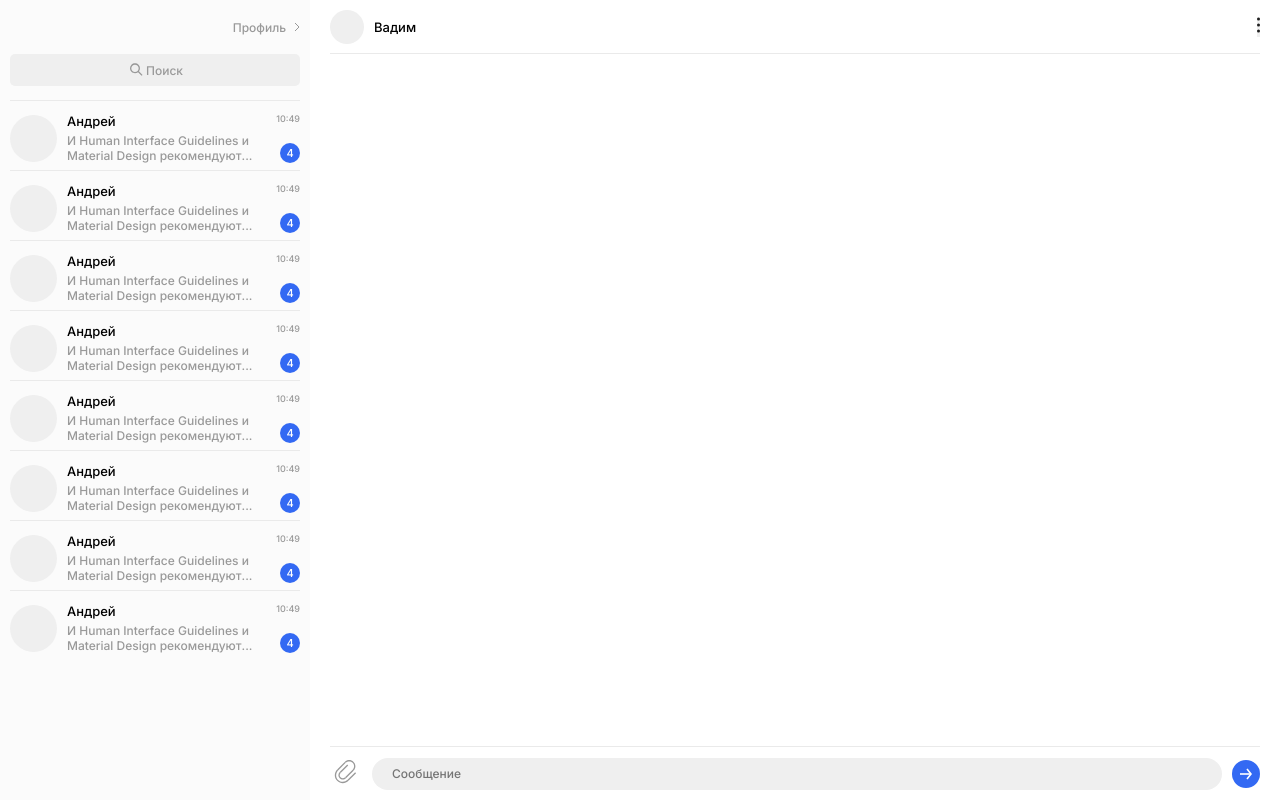
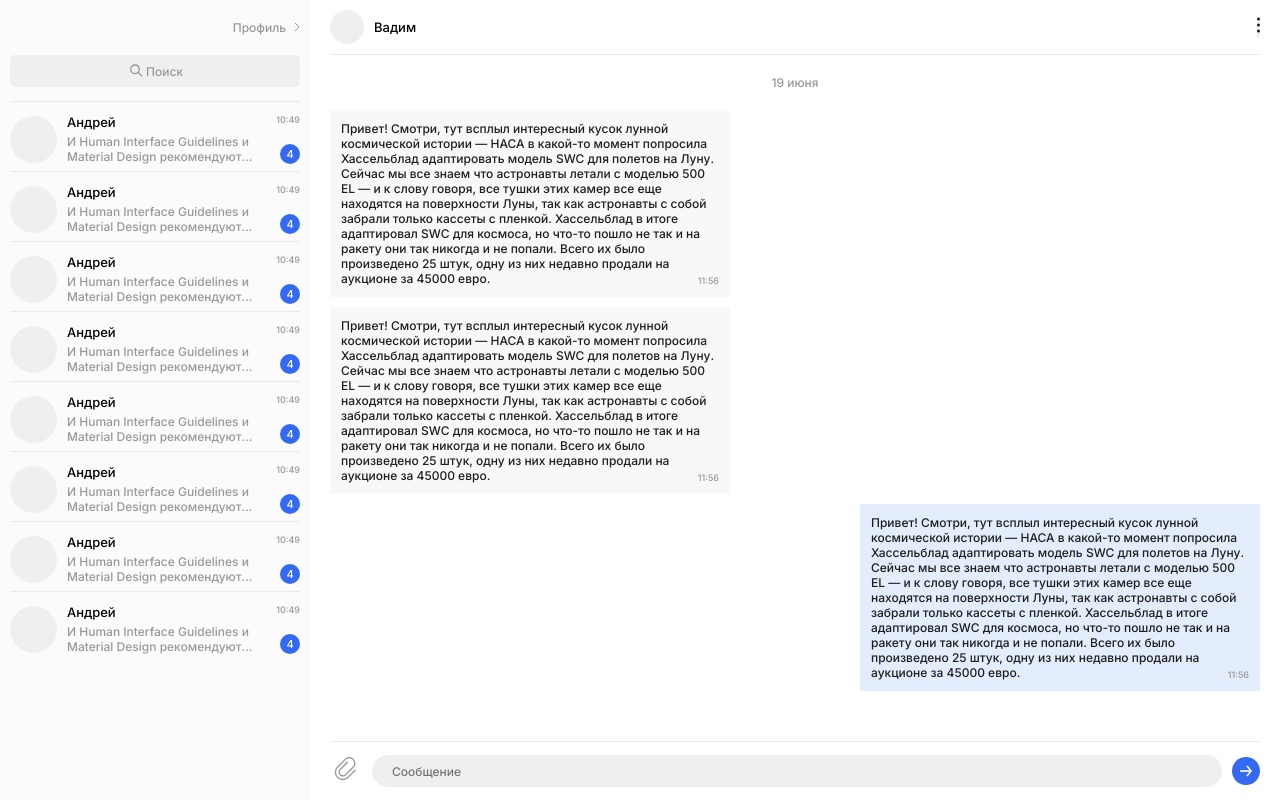
Before and after one commit to evtkhvch/no-framework-simple-messanger, a website: page static/chat/chat.html in a window 1280 px wide. Drawn offline with Linux system fonts and the light colour scheme.

Commit message:
feature: select chat

```diff
--- a/static/chat/chat.css
+++ b/static/chat/chat.css
@@ -2,8 +2,6 @@
     flex-grow: 1;
     display: flex;
     flex-direction: column;
-    height: 100%;
-    overflow: auto;
     padding: 0 20px;
 }
 
@@ -11,7 +9,7 @@
     display: flex;
     align-items: center;
     justify-content: space-between;
-    height: 54px;
+    padding: 10px 0;
     border-bottom: 1px solid #EAEAEA;
 }
 
@@ -30,6 +28,9 @@
 }
 
 .chat__content {
+    height: calc(100% - 58px);
+    display: flex;
+    flex-direction: column;
     flex-grow: 1;
 }
 
@@ -43,16 +44,29 @@
     content: url("../assets/icons/more.svg");
 }
 
+.chat__dialog {
+    display: flex;
+    flex-direction: column;
+    flex-grow: 1;
+    overflow: auto;
+}
+
 .chat__footer {
-    height: 54px;
+    padding: 11px 0;
     border-top: 1px solid #EAEAEA;
     display: flex;
     align-items: center;
 }
 
+.chat__footer-icon {
+    background-color: var(--white);
+    outline: none;
+    border: 0;
+    cursor: pointer;
+}
+
 .chat__footer-icon:after {
     content: url("../assets/icons/pin.svg");
-    cursor: pointer;
 }
 
 .chat__footer-message {
@@ -81,3 +95,12 @@
 .chat__footer-submit:after {
     content: url("../assets/icons/arrow-right.svg");
 }
+
+.chat__date {
+    display: flex;
+    align-items: center;
+    justify-content: center;
+    font-size: 12px;
+    padding: 20px 0;
+    color: var(--grey);
+}
--- a/static/chat/chat.html
+++ b/static/chat/chat.html
@@ -9,6 +9,7 @@
     <link rel="stylesheet" href="../styles/search-bar.css">
     <link rel="stylesheet" href="../styles/chats-bar.css">
     <link rel="stylesheet" href="../styles/user-card.css">
+    <link rel="stylesheet" href="../styles/message.css">
     <link rel="stylesheet" href="chat.css">
 </head>
 <body>
@@ -121,9 +122,69 @@
                 </div>
                 <button type="button" class="chat__options"></button>
             </header>
+            <div class="chat__dialog">
+                <div class="chat__date">19 июня</div>
+                <div class="message incoming">
+                    <div class="message__content">
+                        <div class="message__text">
+                            Привет! Смотри, тут всплыл интересный кусок лунной космической истории — НАСА в какой-то
+                            момент
+                            попросила Хассельблад адаптировать модель SWC для полетов на Луну. Сейчас мы все знаем что
+                            астронавты летали с моделью 500 EL — и к слову говоря, все тушки этих камер все еще
+                            находятся на
+                            поверхности Луны, так как астронавты с собой забрали только кассеты с пленкой.
+
+                            Хассельблад в итоге адаптировал SWC для космоса, но что-то пошло не так и на ракету они так
+                            никогда
+                            и не попали. Всего их было произведено 25 штук, одну из них недавно продали на аукционе за
+                            45000
+                            евро.
+                            <div class="message__date">11:56</div>
+                        </div>
+                    </div>
+                </div>
+                <div class="message incoming">
+                    <div class="message__content">
+                        <div class="message__text">
+                            Привет! Смотри, тут всплыл интересный кусок лунной космической истории — НАСА в какой-то
+                            момент
+                            попросила Хассельблад адаптировать модель SWC для полетов на Луну. Сейчас мы все знаем что
+                            астронавты летали с моделью 500 EL — и к слову говоря, все тушки этих камер все еще
+                            находятся на
+                            поверхности Луны, так как астронавты с собой забрали только кассеты с пленкой.
+
+                            Хассельблад в итоге адаптировал SWC для космоса, но что-то пошло не так и на ракету они так
+                            никогда
+                            и не попали. Всего их было произведено 25 штук, одну из них недавно продали на аукционе за
+                            45000
+                            евро.
+                            <div class="message__date">11:56</div>
+                        </div>
+                    </div>
+                </div>
+                <div class="message outgoing">
+                    <div class="message__content">
+                        <div class="message__text">
+                            Привет! Смотри, тут всплыл интересный кусок лунной космической истории — НАСА в какой-то
+                            момент
+                            попросила Хассельблад адаптировать модель SWC для полетов на Луну. Сейчас мы все знаем что
+                            астронавты летали с моделью 500 EL — и к слову говоря, все тушки этих камер все еще
+                            находятся на
+                            поверхности Луны, так как астронавты с собой забрали только кассеты с пленкой.
+
+                            Хассельблад в итоге адаптировал SWC для космоса, но что-то пошло не так и на ракету они так
+                            никогда
+                            и не попали. Всего их было произведено 25 штук, одну из них недавно продали на аукционе за
+                            45000
+                            евро.
+                            <div class="message__date">11:56</div>
+                        </div>
+                    </div>
+                </div>
+            </div>
         </div>
         <footer class="chat__footer">
-            <i class="chat__footer-icon"></i>
+            <button class="chat__footer-icon"></button>
             <input class="chat__footer-message" type="text" placeholder="Сообщение">
             <button type="button" class="chat__footer-submit"></button>
         </footer>
--- a/static/styles/chats-bar.css
+++ b/static/styles/chats-bar.css
@@ -13,7 +13,7 @@
 }
 
 .chats-bar__header {
-    height: 54px;
+    padding: 20px 0;
     display: flex;
     align-items: center;
     justify-content: flex-end;
--- /dev/null
+++ b/static/styles/message.css
@@ -0,0 +1,39 @@
+.message {
+    display: flex;
+}
+
+.message__text {
+    position: relative;
+    font-size: 12px;
+    color: #1E1E1E;
+}
+
+.message__date {
+    position: absolute;
+    bottom: 0;
+    right: 0;
+    font-size: var(--small);
+    color: var(--grey);
+}
+
+.message__content {
+    max-width: 400px;
+    margin-bottom: 10px;
+    padding: 11px;
+}
+
+.outgoing.message {
+    flex-direction: row-reverse;
+}
+
+.outgoing .message__content {
+    background-color: #E4EDFD;
+}
+
+.incoming.message {
+    flex-direction: row;
+}
+
+.incoming .message__content {
+    background-color: #F8F8F8;
+}
```
